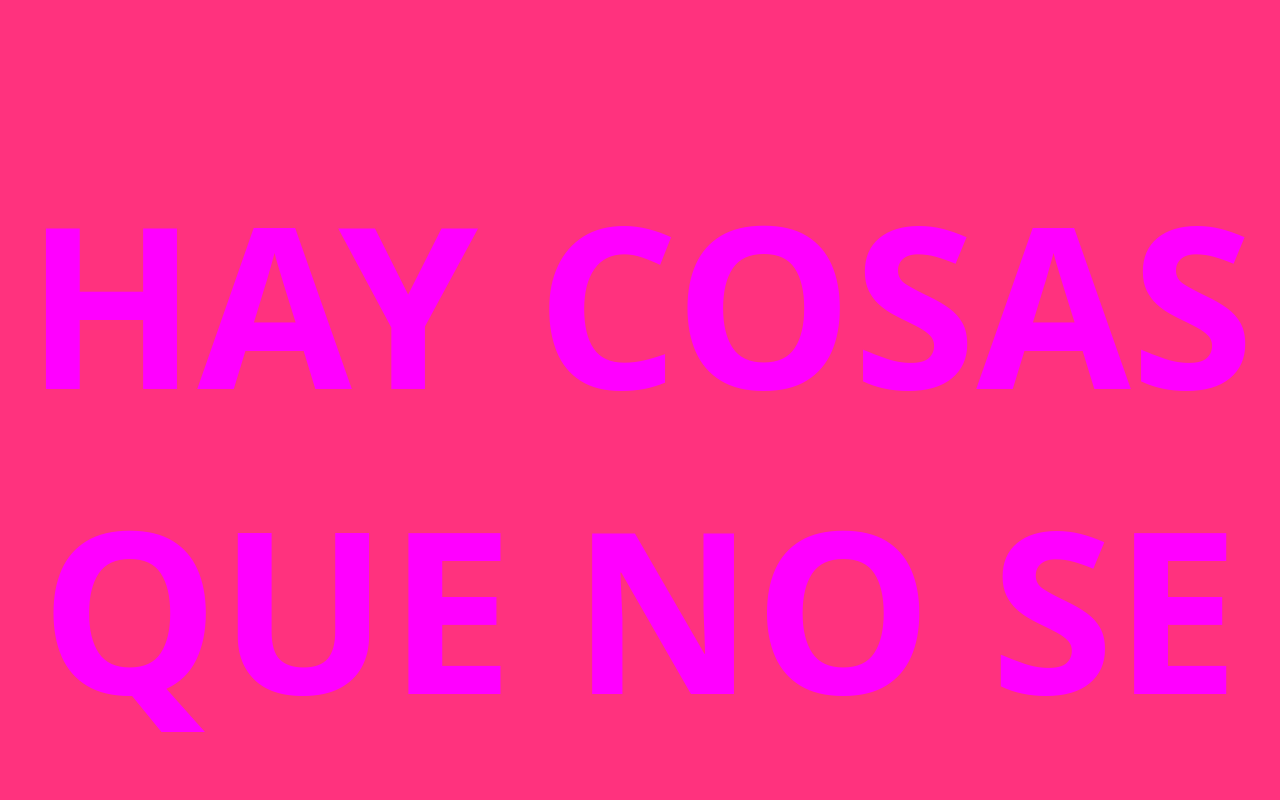
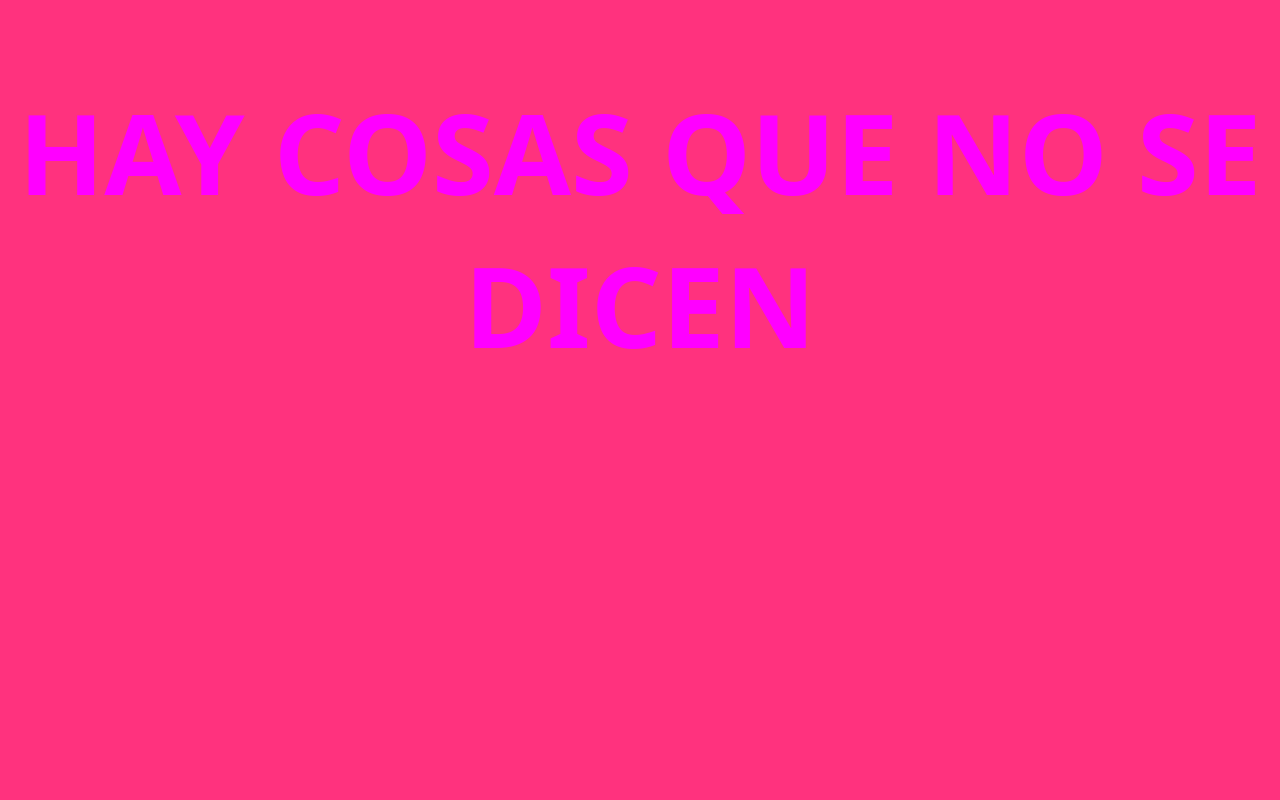
Before and after one commit to girlunline/girlunline.github.io, a plain HTML site: page saveme500.html in a window 1280 px wide. Shown: the top 800 px of the page. Drawn offline with Linux system fonts and the light colour scheme.

Commit message:
Update saveme500.html

```diff
--- a/saveme500.html
+++ b/saveme500.html
@@ -18,7 +18,7 @@
         font-family: system-ui, -apple-system, BlinkMacSystemFont, 'Segoe UI', Roboto, Oxygen, Ubuntu, Cantarell, 'Open Sans', 'Helvetica Neue', sans-serif;
         text-align: center;
         color: fuchsia;
-        font-size: 14rem;
+        font-size: 7rem;
         display:flex;
     justify-content: center;
     align-items: center;
```
